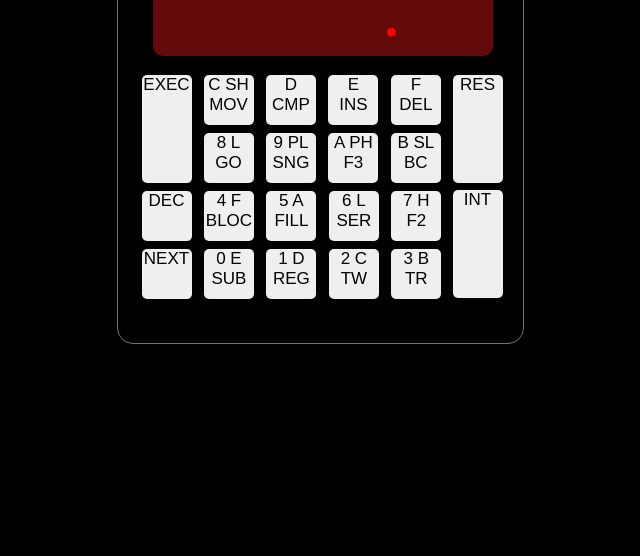
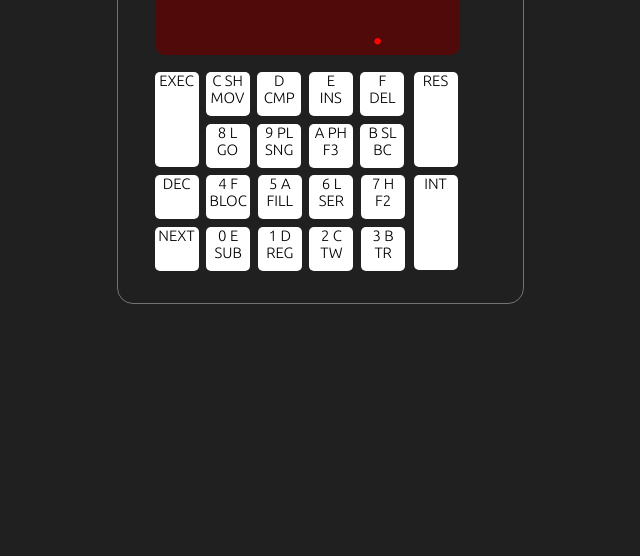
Before and after one commit to Dhekshith4113/8085_simulator, a plain HTML site: page indexSSD.html in a window 1280 px wide. Shown: the part 244-800 px from the top of the page, without its empty margins (320-960 px from the left). Drawn offline with Linux system fonts and the light colour scheme; a web font is replaced by a local one.

Commit message:
stylesSSD.css

```diff
--- a/stylesSSD.css
+++ b/stylesSSD.css
@@ -1,9 +1,15 @@
+@import url('https://fonts.googleapis.com/css2?family=Ubuntu:wght@300&display=swap');
+
+@font-face {
+    font-family: 'SSD';
+    src: url(fonts/SSD.ttf);
+}
+
 * {
     margin: 0;
     padding: 0;
     box-sizing: border-box;
     font-family: 'Ubuntu', sans-serif;
-
 }
 
 body {
@@ -14,7 +20,7 @@ body {
     display: flex;
     flex-direction: row;
     place-items: center;
-    background-color: black;
+    background-color: #202020;
 }
 
 a {
@@ -39,23 +45,21 @@ h2 {
 #lcd {
     border: none;
     border-radius: 10px;
-    margin: 5px 0 15px 15px;
-    padding: 10px 15px 0 15px;
-    height: 100px;
-    width: 340px;
+    margin: 5px 0 15px 17px;
+    padding: 0px 20px 0 20px;
+    height: 60px;
+    width: 305px;
     text-align: right;
-    color: red;
-    font-family: 'Segment7Standard';
-    font-weight: normal;
-    font-style: italic;
-    background-color: rgb(100, 10, 10);
-    font-size: 75px;
+    color: rgb(255, 4, 0);
+    font-family: "SSD";
+    background-color: rgb(80, 10, 10);
+    font-size: 55px;
 }
 
 #details {
     color: white;
     font-size: 15px;
-    margin: 0px 50px 0px 105px;
+    margin: 0px 50px 0px 80px;
 }
 
 input::placeholder {
@@ -63,38 +67,40 @@ input::placeholder {
 }
 
 button {
-    margin: 4px;
-    width: 50px;
-    height: 50px;
-    font-size: 17px;
+    margin: 2px;
+    width: 44px;
+    height: 44px;
+    font-size: 15px;
     display: inline-flex;
     align-content: center;
     justify-content: center;
     border: none;
-    border-radius: 5px;
+    background-color: #FFFFFF;
+    border-radius: 5px ;
     cursor: pointer;
 }
 
 #execute {
-    height: 108px;
+    height: 95px;
     float: left;
-    margin: 4px 8px 2px 4px;
+    margin: 2px 5px 2px 17px;
 }
 
 #reset {
-    height: 108px;
+    height: 95px;
     float: right;
-    margin: 4px 0 2px 0;
+    margin: 2px 45px 0 0;
 }
 
 #int {
-    height: 108px;
+    height: 95px;
     float: right;
-    margin: 3px 0 0 0;
+    margin: 5px 45px 0 0;
 }
 
 .row1 {
     float: left;
+    margin: 0 0 4px 0;
 }
 
 .row2 {
@@ -103,9 +109,10 @@ button {
 
 .row3 {
     float: left;
+    margin: 3px 0 4px 15px;
 }
 
 .row4 {
     float: left;
-    margin-bottom: 20px;
+    margin: 0px 0px 10px 15px;
 }
```
